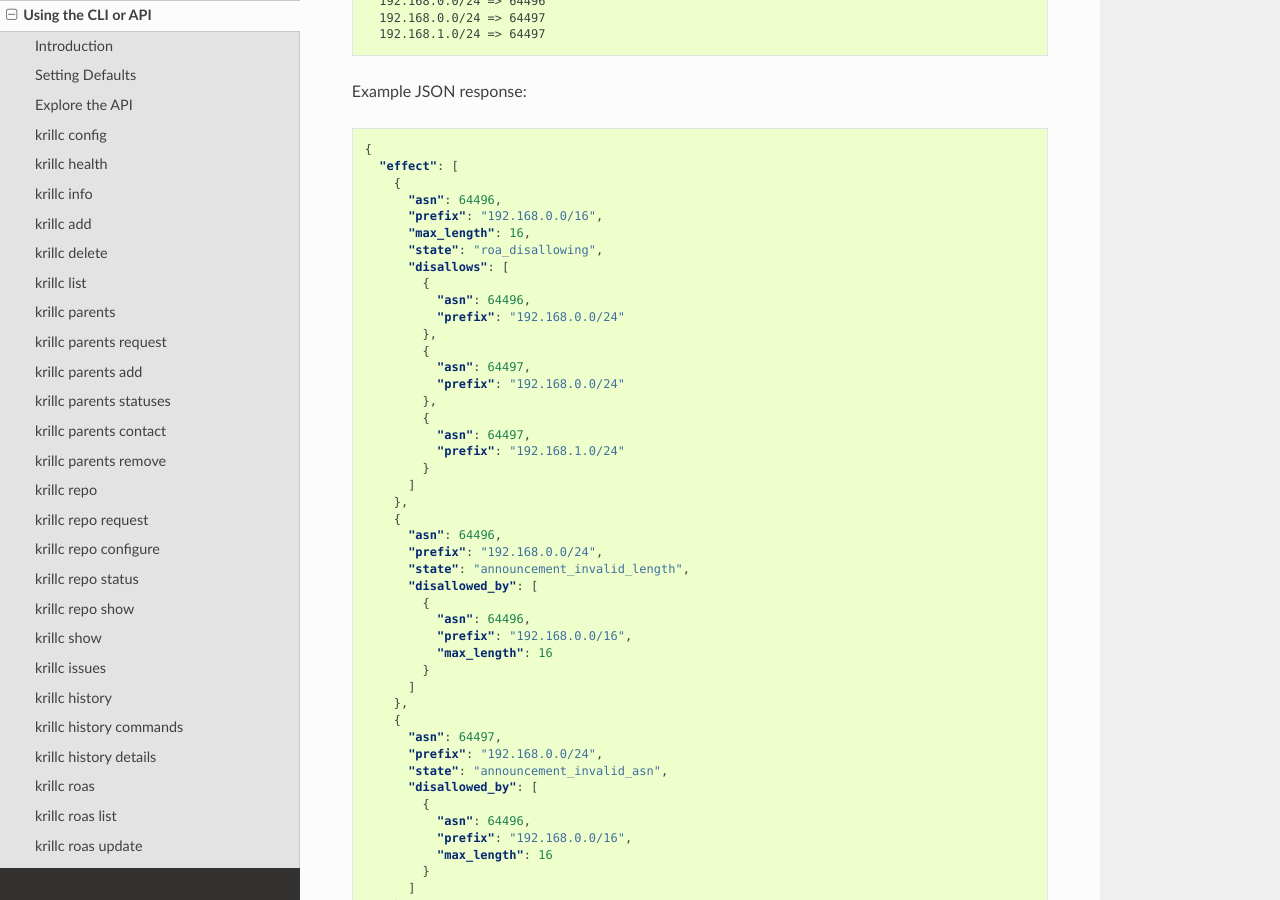
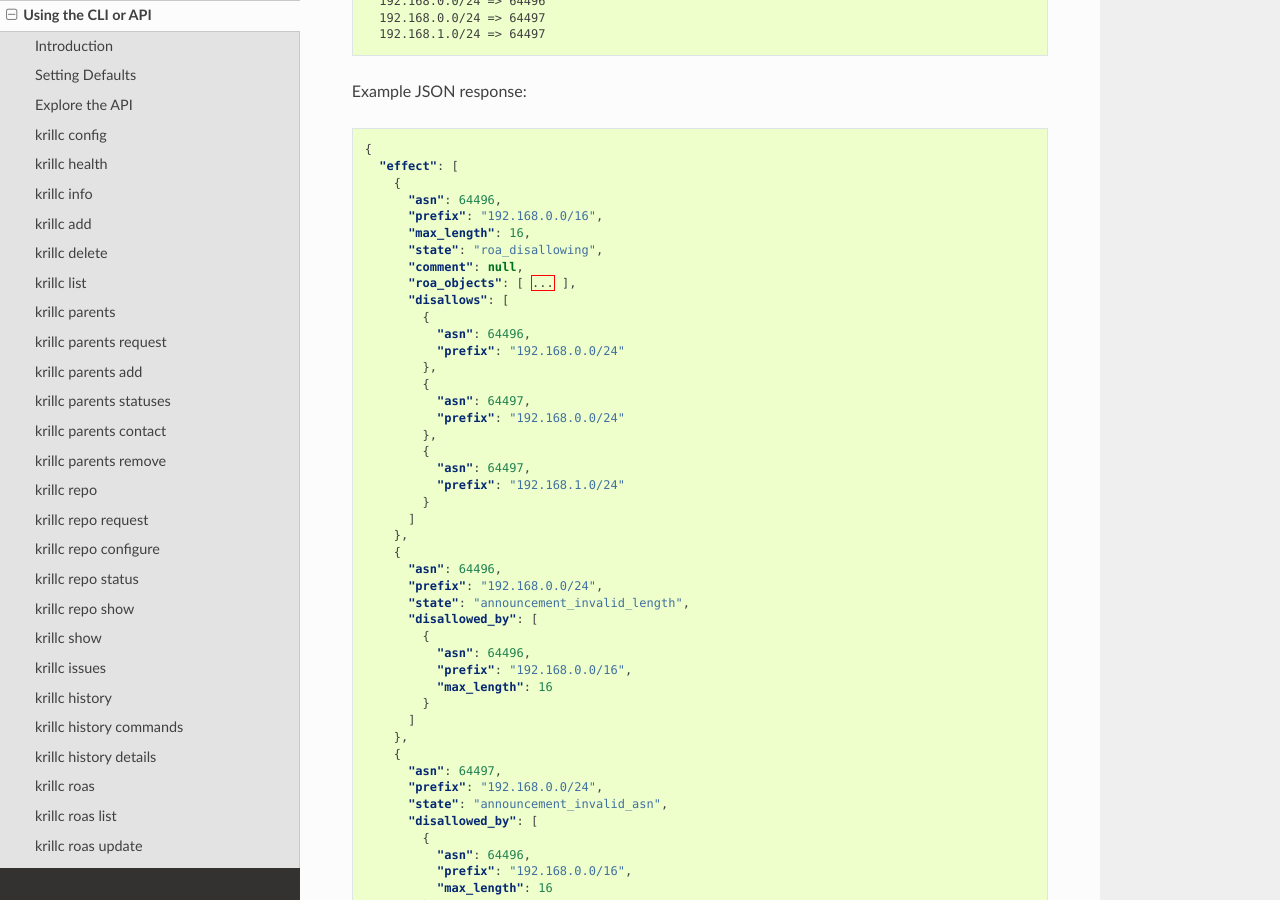
Before and after one commit to NLnetLabs/krill-manual, a Sphinx documentation site: the page built from source/cli.rst, in a window 1280 px wide and 900 px high, scrolled down 30284 px. Built offline with Sphinx 7.4.7 and the Read the Docs theme 2.0.0, drawn with Linux system fonts in a browser that asks for light colours; the version number could not be read and is left out.

Commit message:
Show configured ROA json fields.

```diff
--- a/source/cli.rst
+++ b/source/cli.rst
@@ -1730,6 +1730,8 @@
         "prefix": "192.168.0.0/16",
         "max_length": 16,
         "state": "roa_disallowing",
+        "comment": null,
+        "roa_objects": [ ... ],
         "disallows": [
           {
             "asn": 64496,
```
